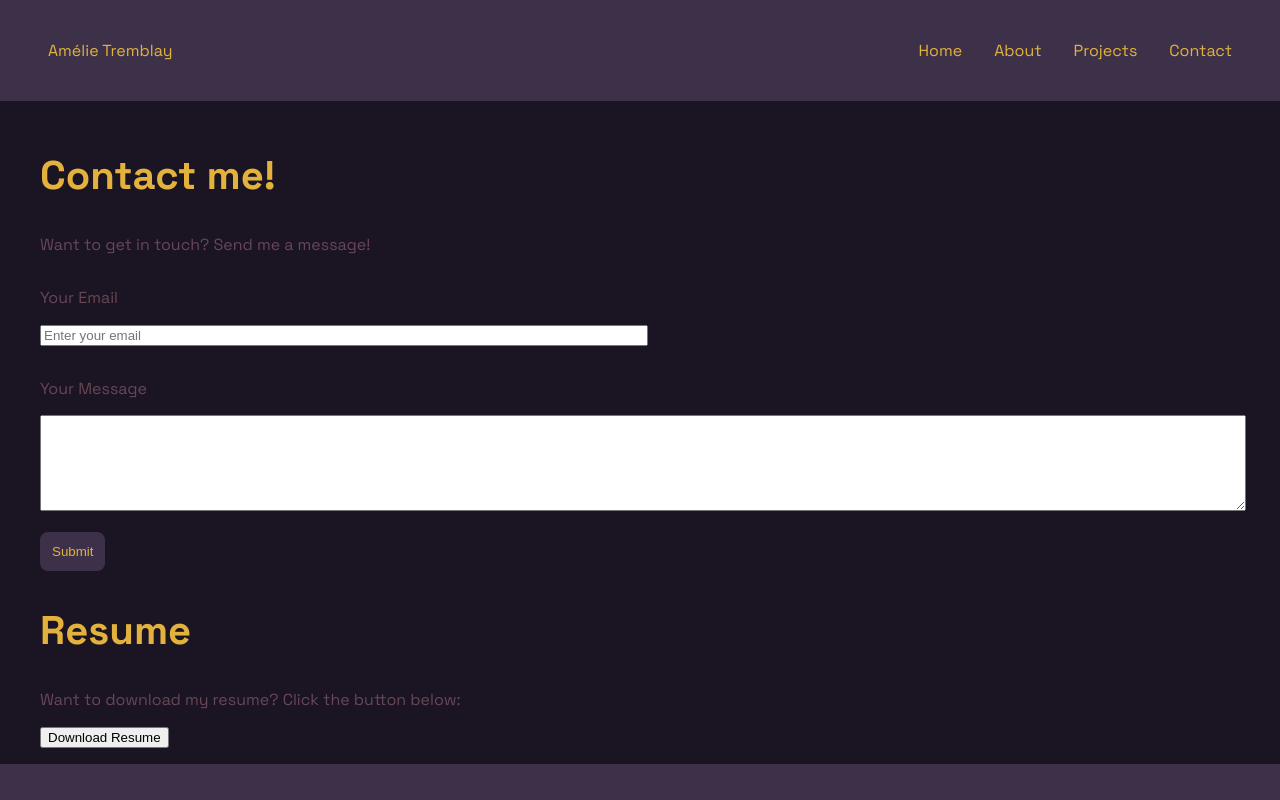
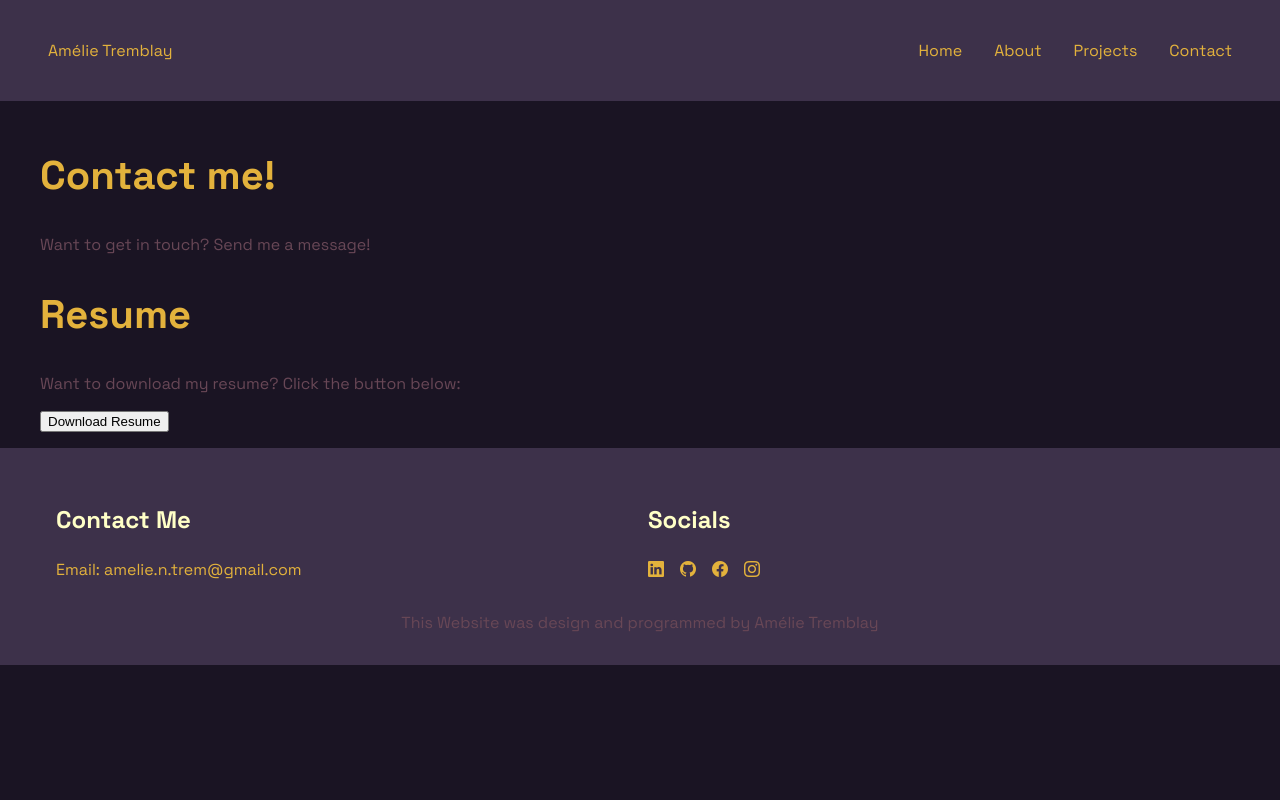
Before and after one commit to Atremblay9/personal-site, a Next.js app: page /contact in a window 1280 px wide. Shown: the top 800 px of the page. Built offline with nearby package versions, Linux system fonts and the light colour scheme.

Commit message:
attempt without form

```diff
--- a/pages/contact.js
+++ b/pages/contact.js
@@ -12,7 +12,7 @@ export default function Home() {
         <div class="content">
             <h2>Contact me!</h2>
             <p>Want to get in touch? Send me a message!</p>
-            <form id="contact-form" name="contact" method="POST" data-netlify="true" >
+            {/* <form id="contact-form" name="contact" method="POST" data-netlify="true" >
 
                 <Grid container spacing={2} style={{padding: '1rem 0'}}>
                     <Grid size={12}>
@@ -32,7 +32,7 @@ export default function Home() {
                 </Grid>
                 <button type="submit" className="submit-button">Submit</button>
 
-            </form>
+            </form> */}
             <Resume />
         </div>
 
```
